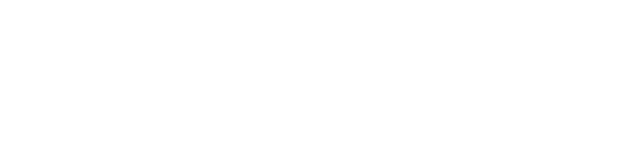
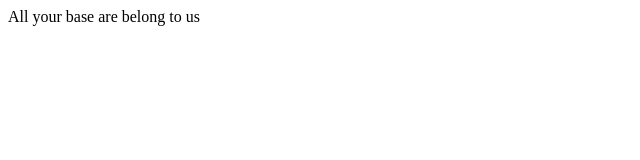
Before and after one commit to eddiemarovich/BRBFS, a website: page index.html in a window 1280 px wide. Shown: the whole page, without its empty margins (0-640 px from the left). Drawn offline with Linux system fonts and the light colour scheme.

Commit message:
hacked yo

```diff
--- a/index.html
+++ b/index.html
@@ -5,6 +5,6 @@
     <title></title>
   </head>
   <body>
-
+    All your base are belong to us
   </body>
 </html>
```
